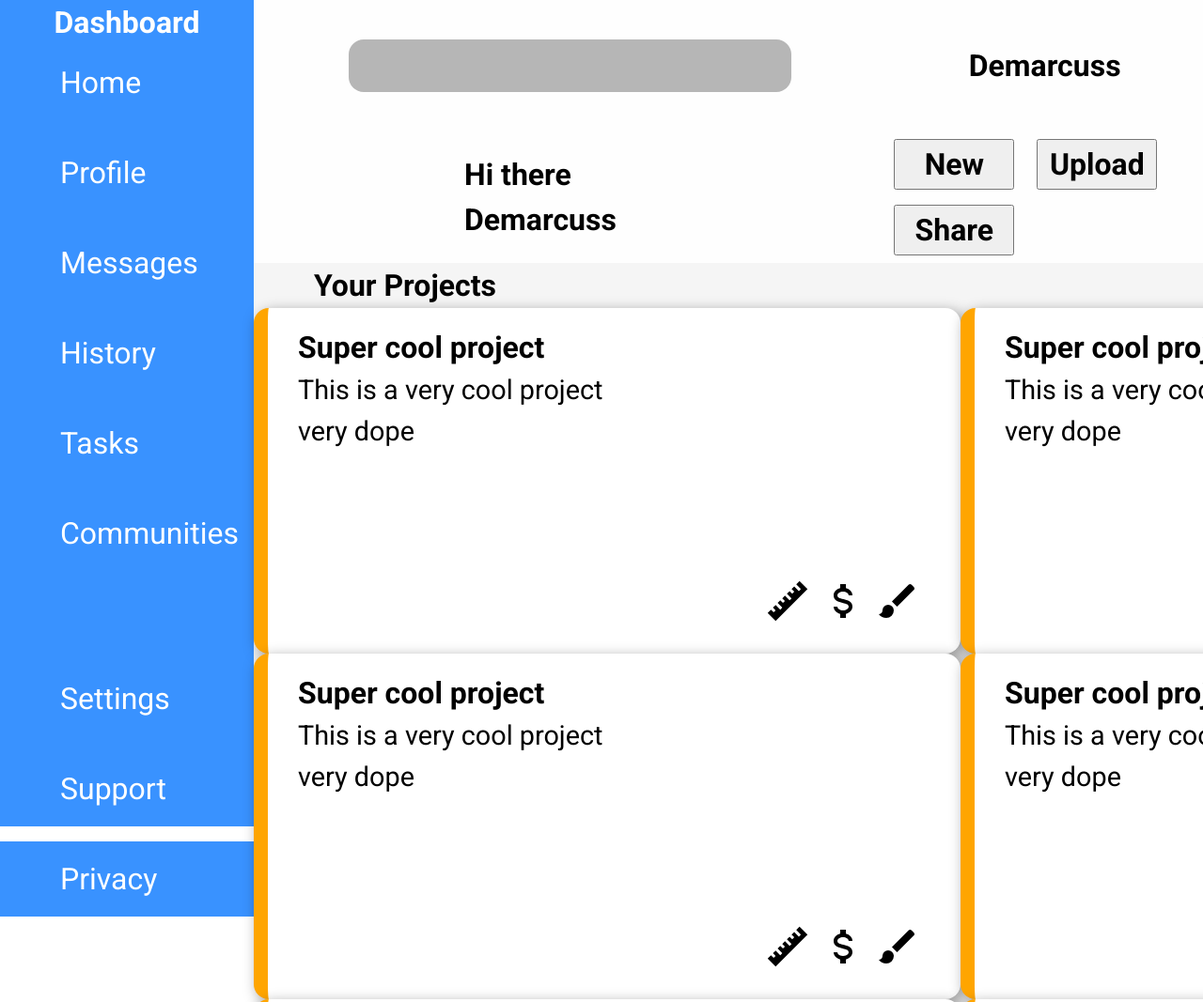
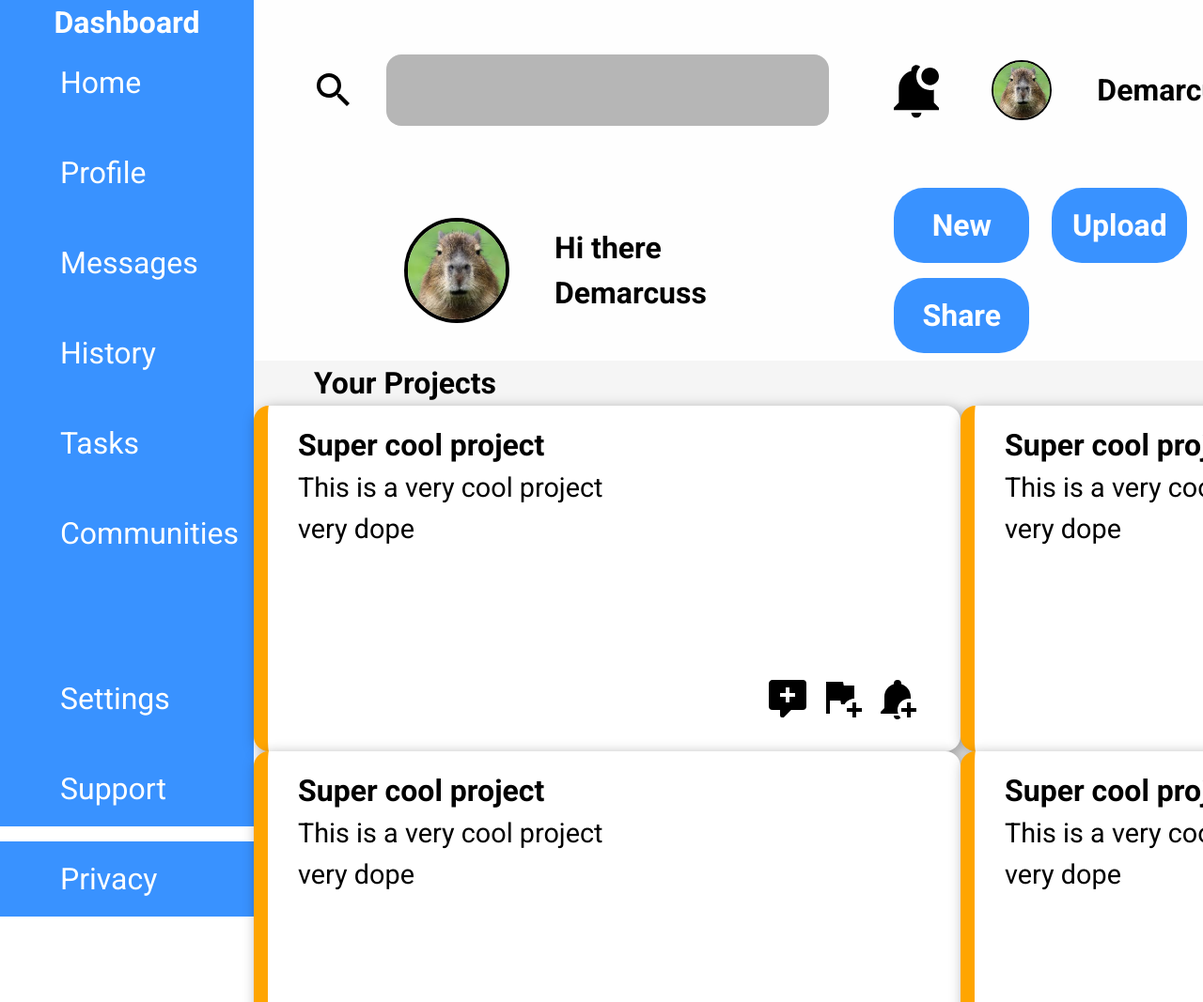
Before and after one commit to Markussan456/AdminDashboard, a plain HTML site: page index.html in a window 1280 px wide. Shown: the top 1067 px of the page at 94% size. Drawn offline with Linux system fonts and the light colour scheme; a web font is replaced by a local one.

Commit message:
Add full styling for header + finishing touches for main styling

```diff
--- a/index.html
+++ b/index.html
@@ -12,13 +12,23 @@
 <body>
     <div class="container">
 <div class="header">
-    <input id="searchbar" type="text">
+    <div class="searchwrapper">
+      <img id="magons" src="./iconsetc/magnify.svg" alt="">
+<input id="searchbar" type="text">
+    </div>
+
     <div class="pfp">
+        <img id="upperpfp2" src="./iconsetc/bell-badge.svg" alt="">
+        <img id="upperpfp" src="./iconsetc/download.jpeg" alt="">
         <p>Demarcuss</p>
     </div>
     <div class="pfp2">
-        <p id="smol">Hi there</p>
+        <img id="kapons" src="./iconsetc/download.jpeg" alt="">
+        <div>
+<p id="smol">Hi there</p>
         <p>Demarcuss</p>
+        </div>
+
     </div>
     <div class="headbtn">
         <button>New</button>
@@ -52,9 +62,9 @@
         <p>This is a very cool project <br>
         very dope</p>
          <div class="iconscon">
-            <img class="ikon" src="./iconsetc/ruler.svg" alt="">
-            <img  class="ikon" src="./iconsetc/currency-usd.svg" alt="">
-            <img  class="ikon" src="./iconsetc/brush.svg" alt="">
+            <img class="ikon" src="./iconsetc/comment-plus.svg" alt="">
+            <img  class="ikon" src="./iconsetc/flag-plus.svg" alt="">
+            <img  class="ikon" src="./iconsetc/bell-plus.svg" alt="">
         </div>
     </div>
       <div class="projectdiv first">
@@ -62,9 +72,9 @@
         <p>This is a very cool project <br>
         very dope</p>
          <div class="iconscon">
-            <img class="ikon" src="./iconsetc/ruler.svg" alt="">
-            <img  class="ikon" src="./iconsetc/currency-usd.svg" alt="">
-            <img  class="ikon" src="./iconsetc/brush.svg" alt="">
+            <img class="ikon" src="./iconsetc/comment-plus.svg" alt="">
+            <img  class="ikon" src="./iconsetc/flag-plus.svg" alt="">
+            <img  class="ikon" src="./iconsetc/bell-plus.svg" alt="">
         </div>
     </div>
       <div class="projectdiv second">
@@ -72,9 +82,9 @@
         <p>This is a very cool project <br>
         very dope</p>
          <div class="iconscon">
-            <img class="ikon" src="./iconsetc/ruler.svg" alt="">
-            <img  class="ikon" src="./iconsetc/currency-usd.svg" alt="">
-            <img  class="ikon" src="./iconsetc/brush.svg" alt="">
+            <img class="ikon" src="./iconsetc/comment-plus.svg" alt="">
+            <img  class="ikon" src="./iconsetc/flag-plus.svg" alt="">
+            <img  class="ikon" src="./iconsetc/bell-plus.svg" alt="">
         </div>
     </div>
       <div class="projectdiv third">
@@ -82,9 +92,9 @@
         <p>This is a very cool project <br>
         very dope</p>
          <div class="iconscon">
-            <img class="ikon" src="./iconsetc/ruler.svg" alt="">
-            <img  class="ikon" src="./iconsetc/currency-usd.svg" alt="">
-            <img  class="ikon" src="./iconsetc/brush.svg" alt="">
+            <img class="ikon" src="./iconsetc/comment-plus.svg" alt="">
+            <img  class="ikon" src="./iconsetc/flag-plus.svg" alt="">
+            <img  class="ikon" src="./iconsetc/bell-plus.svg" alt="">
         </div>
     </div>
       <div class="projectdiv fourth">
@@ -92,9 +102,9 @@
         <p>This is a very cool project <br>
         very dope</p>
          <div class="iconscon">
-            <img class="ikon" src="./iconsetc/ruler.svg" alt="">
-            <img  class="ikon" src="./iconsetc/currency-usd.svg" alt="">
-            <img  class="ikon" src="./iconsetc/brush.svg" alt="">
+            <img class="ikon" src="./iconsetc/comment-plus.svg" alt="">
+            <img  class="ikon" src="./iconsetc/flag-plus.svg" alt="">
+            <img  class="ikon" src="./iconsetc/bell-plus.svg" alt="">
         </div>
     </div>
       <div class="projectdiv fifth">
@@ -102,9 +112,9 @@
         <p>This is a very cool project <br>
         very dope</p>
         <div class="iconscon">
-            <img class="ikon" src="./iconsetc/ruler.svg" alt="">
-            <img  class="ikon" src="./iconsetc/currency-usd.svg" alt="">
-            <img  class="ikon" src="./iconsetc/brush.svg" alt="">
+            <img class="ikon" src="./iconsetc/comment-plus.svg" alt="">
+            <img  class="ikon" src="./iconsetc/flag-plus.svg" alt="">
+            <img  class="ikon" src="./iconsetc/bell-plus.svg" alt="">
         </div>
     </div>
     <div class="rightcontainer">
@@ -121,9 +131,9 @@
      <div class="mainside secondright">
         <span class="boldy tren">Coolest People</span>
         <div class="contpfp">
-  <img class="pfpikon" src="./iconsetc/account.svg" alt=""><div class="boldy namez pirm">@Anna</div>
-        <img class="pfpikon" src="./iconsetc/account.svg" alt=""><span class="boldy namez otr">@Hanna</span>
-        <img class="pfpikon" src="./iconsetc/account.svg" alt=""><span class="boldy namez tres">@John</span>
+  <img class="pfpikon togurts" src="./iconsetc/togurt.jpeg" alt=""><div class="boldy namez pirm">@Togi</div>
+        <img class="pfpikon togurts" src="./iconsetc/shan.jpg" alt=""><span class="boldy namez otr">@Shan</span>
+        <img class="pfpikon togurts" src="./iconsetc/perrera.jpg" alt=""><span class="boldy namez tres">@Alex</span>
 
         </div>
 
--- a/styles.css
+++ b/styles.css
@@ -80,9 +80,9 @@ input, button, textarea, select {
     grid-area: 2/ 2 /-1 /-1;
     display: grid;
     grid-template-columns: 1fr 1fr 0.7fr;
-    grid-template-rows: 0.3fr 1fr 1fr 1fr;
+    grid-template-rows: 0.2fr 1fr 1fr 1fr;
     background-color: whitesmoke;
-
+   margin-bottom: 1rem;
 
 }
 .iconscon{
@@ -97,6 +97,9 @@ display: grid;
 .ikon{
   width: 3rem;
   height: 3rem;
+}
+.ikon:hover{
+  cursor: pointer;
 }
 #yurproj, #announcements{
 justify-self: start;
@@ -142,8 +145,8 @@ align-self: center;
 
 }
 .pfpikon{
-  height: 5rem;
-  width: 5rem;
+  height: 5.5rem;
+  width: 5.5rem;
 
 }
 .namez{
@@ -153,36 +156,38 @@ align-self: center;
 }
 .pirm{
 position: relative;
-top: 1rem;
- height: 5rem;
+top: 0;
+ height: 7rem;
 }
 .otr{
-  position: relative;
-top: 1rem;
- height: 5rem;
-
+ position: relative;
+top: 0;
+ height: 7rem;
 }
 .tres{
-  position: relative;
-top: 1rem;
- height: 5rem;
+position: relative;
+top: 0;
+ height: 7rem;
 }
 .tren{
   position: absolute;
   bottom: 37rem;
 }
 .contpfp{
-  margin-top: 1rem;
+
   position: relative;
   align-items: center;
-  height: 25rem;
-  row-gap: 7rem;
+  height: 100%;
+
 display: grid;
 grid-template-columns: 1fr 2fr;
 grid-template-rows: 1fr 1fr 1fr;
 
 }
-
+.togurts{
+  border: 4px  solid black;
+  border-radius: 5rem;
+}
 .boldy{
   font-size: 2rem;
   font-weight: bold;
@@ -229,6 +234,7 @@ grid-row: 2/3;
 }
 .secondright{
   grid-row: 3/-1;
+
 }
 #announcements{
   grid-column: 3/4;
@@ -264,6 +270,16 @@ cursor: pointer;
 #settingbtn{
     margin-top: 6rem;
 }
+.searchwrapper{
+  display: flex;
+  justify-content: center;
+  align-items: center;
+  gap: 2rem;
+}
+#magons{
+  width: 3rem;
+  height:3rem;
+}
 #searchbar{
   height: 40%;
   width: 70%;
@@ -274,18 +290,35 @@ cursor: pointer;
   border: none;
   outline: none;
   font-size: 2rem;
+
+}
+#kapons{
+  width: 7rem;
+  height: 7rem;
+  border: 4px solid black;
+  border-radius: 4rem;
+}
+#searchbar:focus{
+  border: 3px solid black;
+  box-shadow: 0 4px 6px rgba(0, 0, 0, 0.2);
 }
 .pfp{
   justify-self: center;
   align-self: center;
   font-size: 2rem;
   font-weight: bold;
+  display: flex;
+  align-items: center;
+  gap: 3rem;
 }
 .pfp2{
   align-self: center;
-  margin-left: 14rem;
+  margin-left: 10rem;
     font-size: 2rem;
   font-weight: bold;
+  display: flex;
+  gap: 3rem;
+  align-items: center;
 }
 .headbtn{
 
@@ -296,5 +329,24 @@ cursor: pointer;
 }
 .headbtn button{
 margin: 0.5rem;
-width: 8rem;
+width: 9rem;
+height: 5rem;
+border-radius: 2rem;
+border:none;
+background-color: #3992ff;
+color: white;
 }
+.headbtn button:hover{
+  background-color: #6faffd;
+  cursor: pointer;
+}
+#upperpfp2{
+  width: 4rem;
+  height: 4rem;
+}
+#upperpfp{
+  width: 4rem;
+  height: 4rem;
+  border: 2px solid black;
+  border-radius: 4rem;
+}
```
Also changed, not shown: iconsetc/bell-plus.svg (added), iconsetc/comment-plus.svg (added), iconsetc/download.jpeg (added), iconsetc/flag-plus.svg (added), iconsetc/perrera.jpg (added), iconsetc/shan.jpg (added), iconsetc/togurt.jpeg (added), 7 other files.
